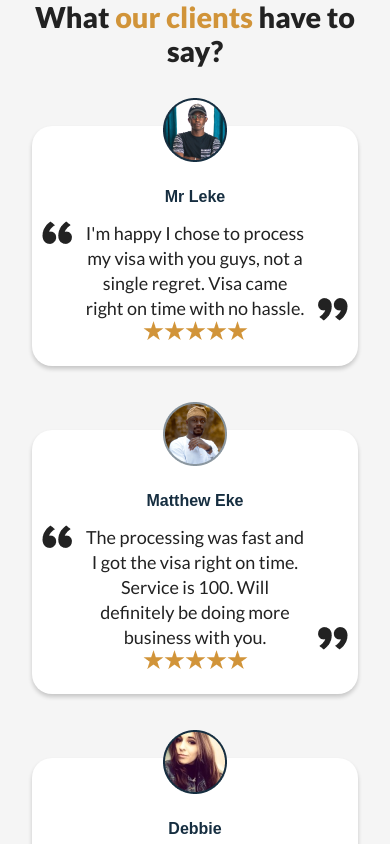
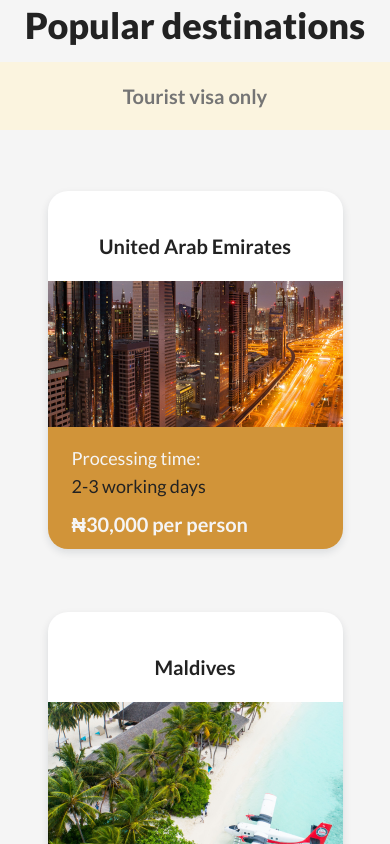
Before and after one commit to ImehUsoro/maxfiles-frontend-test, a React (Create React App) app: page / in a window 390 px wide. Shown: the top 844 px of the page. Built offline with nearby package versions, Linux system fonts and the light colour scheme; a web font is replaced by a local one.

Commit message:
section five responsiveness done

```diff
--- a/src/components/popular-destination-card/PopularDestinationCardStyles.js
+++ b/src/components/popular-destination-card/PopularDestinationCardStyles.js
@@ -44,4 +44,21 @@ export const PopularDestinationCardStyles = styled.div`
       line-height: 3.125rem;
     }
   }
+
+  @media (max-width: 320px) {
+    width: 13.5rem;
+    .image-container {
+      width: 100%;
+
+      img {
+        max-width: 100%;
+      }
+    }
+
+    .info-container {
+      padding-top: 1.8rem;
+
+      padding-bottom: 1.8rem;
+    }
+  }
 `;
--- a/src/components/section-five/SectionFive.jsx
+++ b/src/components/section-five/SectionFive.jsx
@@ -11,7 +11,7 @@ const SectionFive = () => {
       </div>
 
       <div className="popular-destination-container">
-        <img src={"/images/previous_icon.png"} alt="" />
+        <img src={"/images/previous_icon.png"} alt="" className="hide" />
         <div className="popular-destinations-cards-container">
           <PopularDestinationCard
             name="United Arab Emirates"
@@ -34,7 +34,7 @@ const SectionFive = () => {
             price="25,000"
           />
         </div>
-        <img src={"/images/next_icon.png"} alt="" />
+        <img src={"/images/next_icon.png"} alt="" className="hide" />
       </div>
     </SectionFiveStyles>
   );
--- a/src/components/section-five/SectionFiveStyles.js
+++ b/src/components/section-five/SectionFiveStyles.js
@@ -2,6 +2,7 @@ import styled from "styled-components";
 
 export const SectionFiveStyles = styled.section`
   margin-bottom: 9.375rem;
+  width: 100%;
 
   .main-title {
     font-weight: 800;
@@ -36,7 +37,36 @@ export const SectionFiveStyles = styled.section`
   }
 
   .popular-destinations-cards-container {
-    display: flex;
+    display: grid;
+    grid-template-columns: repeat(auto-fit, minmax(300px, 1fr));
     gap: 1.5625rem;
+    row-gap: 4rem;
+    width: 90%;
+    place-items: center;
+  }
+
+  @media (max-width: 1420px) {
+    .popular-destination-container {
+      margin: 0 2rem;
+    }
+  }
+
+  @media (max-width: 812px) {
+    .hide {
+      display: none;
+    }
+    .popular-destination-container {
+      margin: 0;
+    }
+
+    .popular-destinations-cards-container {
+      width: 100%;
+    }
+  }
+
+  @media (max-width: 364px) {
+    .main-title {
+      font-size: 1.8rem;
+    }
   }
 `;
--- a/src/components/testimonial-card/TestimonialCardStyles.js
+++ b/src/components/testimonial-card/TestimonialCardStyles.js
@@ -1,4 +1,4 @@
-import styled, { css } from "styled-components";
+import styled from "styled-components";
 
 export const TestimonialCardStyles = styled.div`
   padding: 0 3.1% 1.6rem 3.1%;
--- a/src/pages/Home/Home.jsx
+++ b/src/pages/Home/Home.jsx
@@ -21,8 +21,8 @@ const Home = () => {
       {/* <SectionTwo /> */}
       {/* <SectionThree /> */}
       {/* <SectionFour /> */}
-      {/* <SectionFive /> */}
-      <SectionSix />
+      <SectionFive />
+      {/* <SectionSix /> */}
       {/* <Faq /> */}
       {/* <Assessment /> */}
       {/* <Footer /> */}
```
